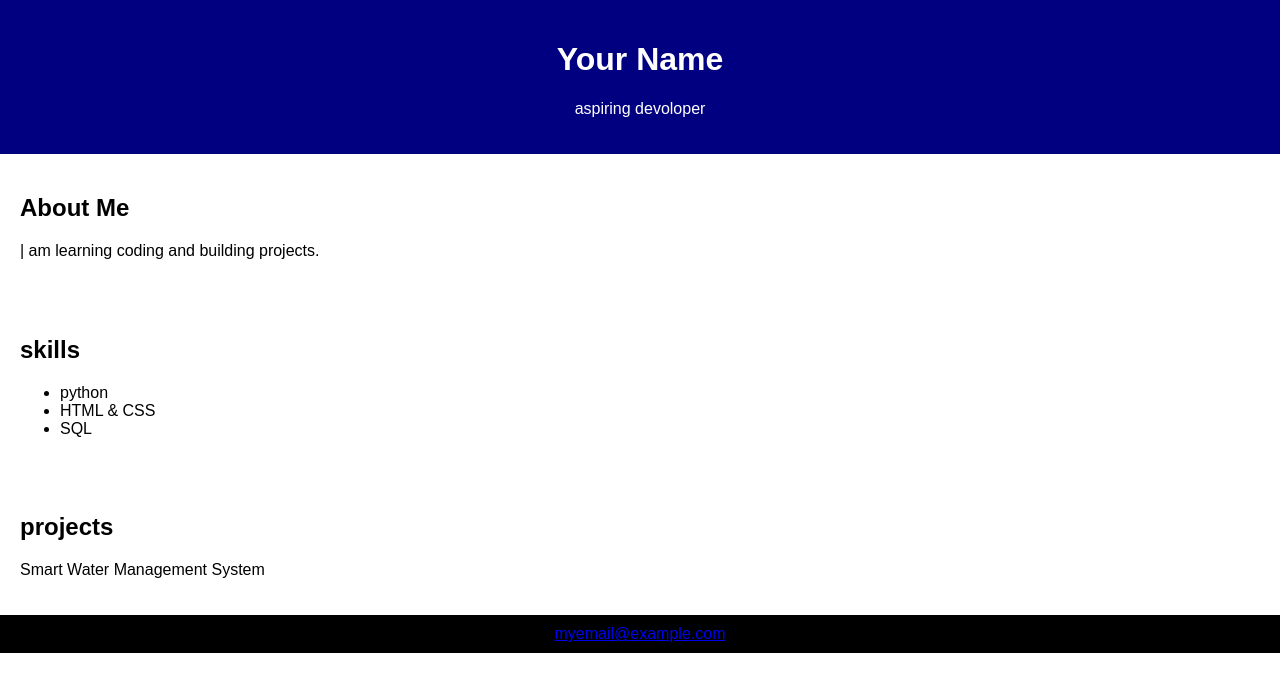
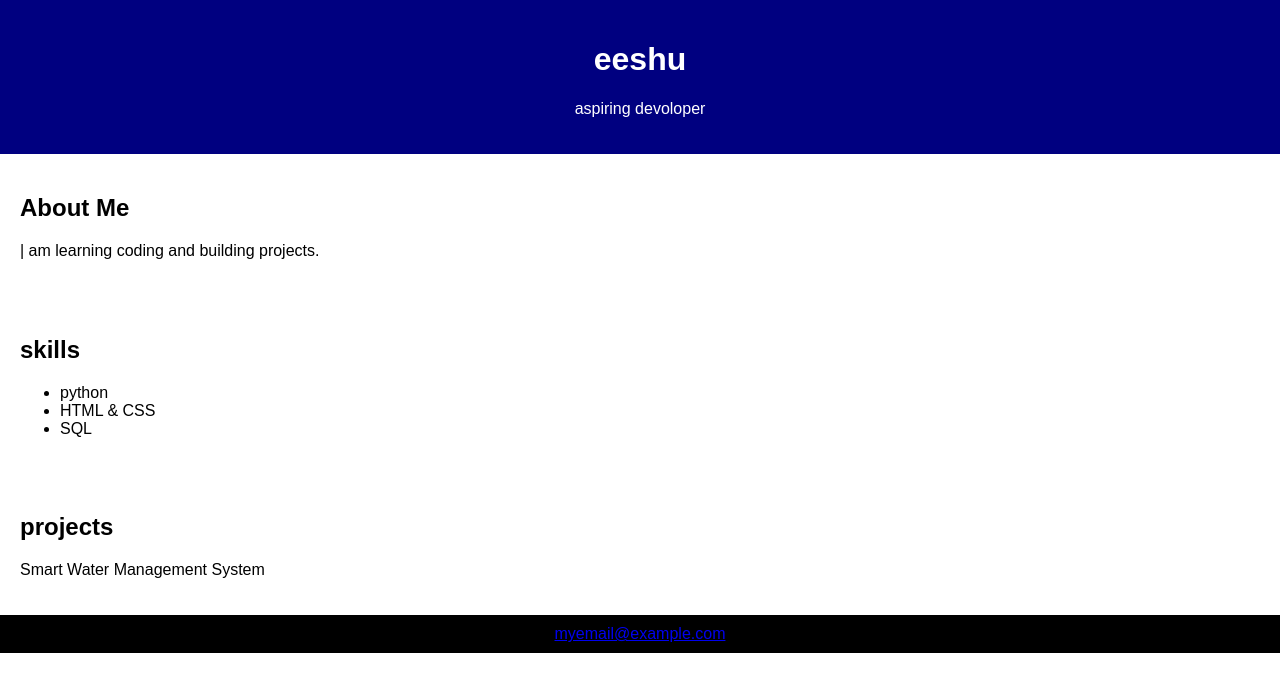
Before and after one commit to eeshu32/portfolio, a plain HTML site: page coding.html in a window 1280 px wide. Drawn offline with Linux system fonts and the light colour scheme.

Commit message:
Added Name

```diff
--- a/coding.html
+++ b/coding.html
@@ -9,7 +9,7 @@
  <div id="hero"></div>
 
   <header>
-  <h1>Your Name</h1>
+  <h1>eeshu</h1>
   <p>aspiring devoloper</p>
   </header>
 
```
